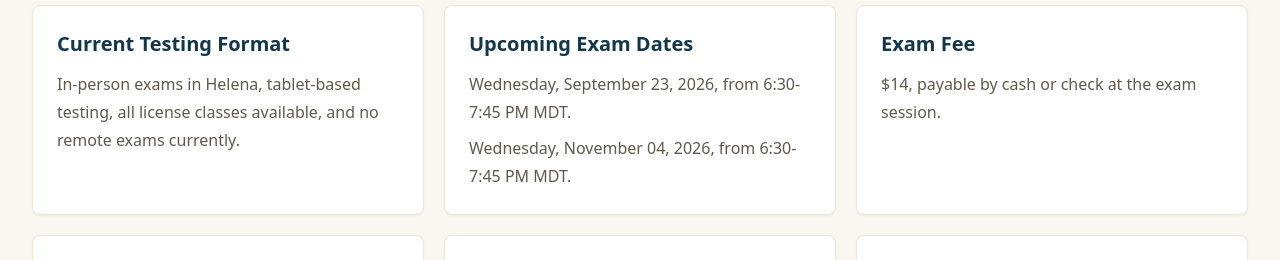
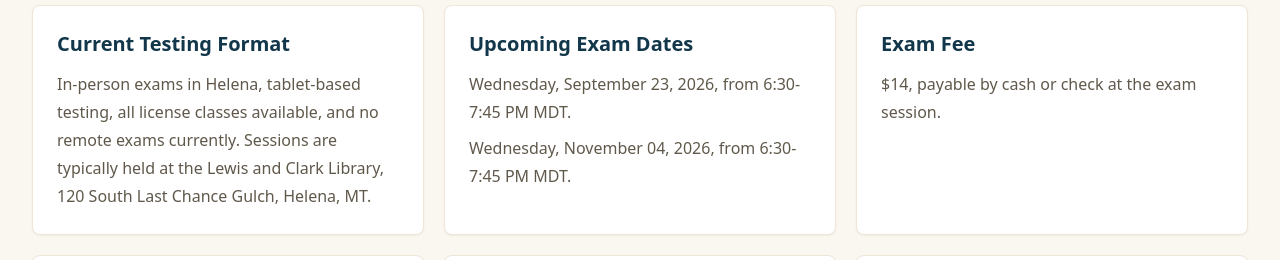
Before and after one commit to membership-ccarc/n7rb, a Next.js app: page /testing in a window 1280 px wide. Shown: the part 364-624 px from the top of the page. Built offline with nearby package versions, Linux system fonts and the light colour scheme; no server answers.

Commit message:
Update page.tsx

```diff
--- a/app/testing/page.tsx
+++ b/app/testing/page.tsx
@@ -4,7 +4,7 @@ import { LINKS } from "@/lib/site-data";
 
 export const metadata: Metadata = {
   title: "Testing",
-  description: "In-person Volunteer Examiner amateur radio testing information for Helena, Montana. Sessions are typically held at the Lewis and Clark Library, 120 South Last Chance Gulch, Helena, MT.",
+  description: "In-person Volunteer Examiner amateur radio testing information for Helena, Montana.",
   alternates: { canonical: "/testing" },
 };
 
@@ -35,7 +35,7 @@ export default function TestingPage() {
       </div>
       <div className="mx-auto mt-10 grid max-w-7xl gap-5 sm:grid-cols-2 lg:grid-cols-3">
         <InfoCard title="Current Testing Format">
-          <p>In-person exams in Helena, tablet-based testing, all license classes available, and no remote exams currently.</p>
+          <p>In-person exams in Helena, tablet-based testing, all license classes available, and no remote exams currently. Sessions are typically held at the Lewis and Clark Library, 120 South Last Chance Gulch, Helena, MT.</p>
         </InfoCard>
         <InfoCard title="Upcoming Exam Dates">
           {upcomingExamDates.length > 0 ? (
```
